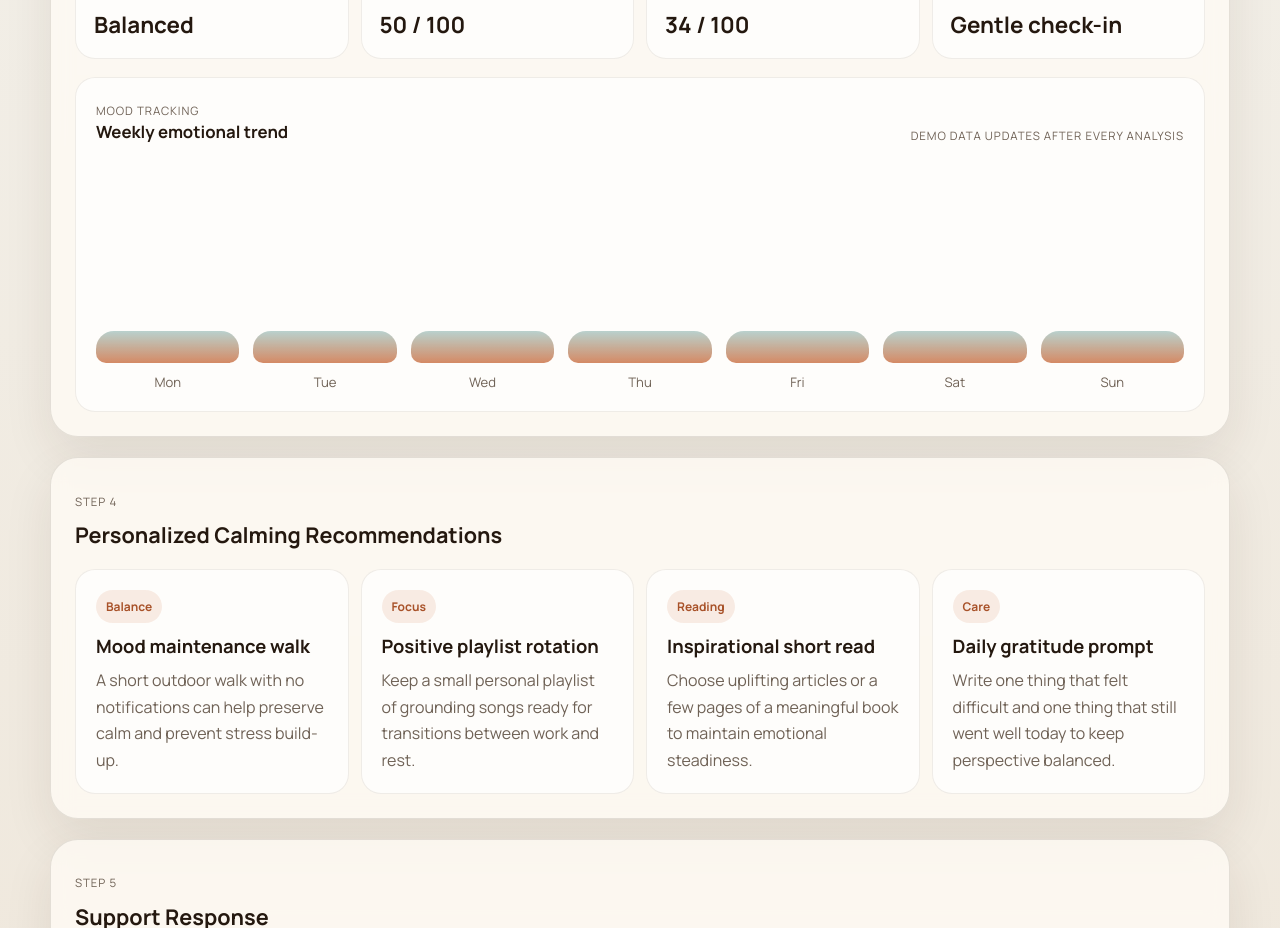
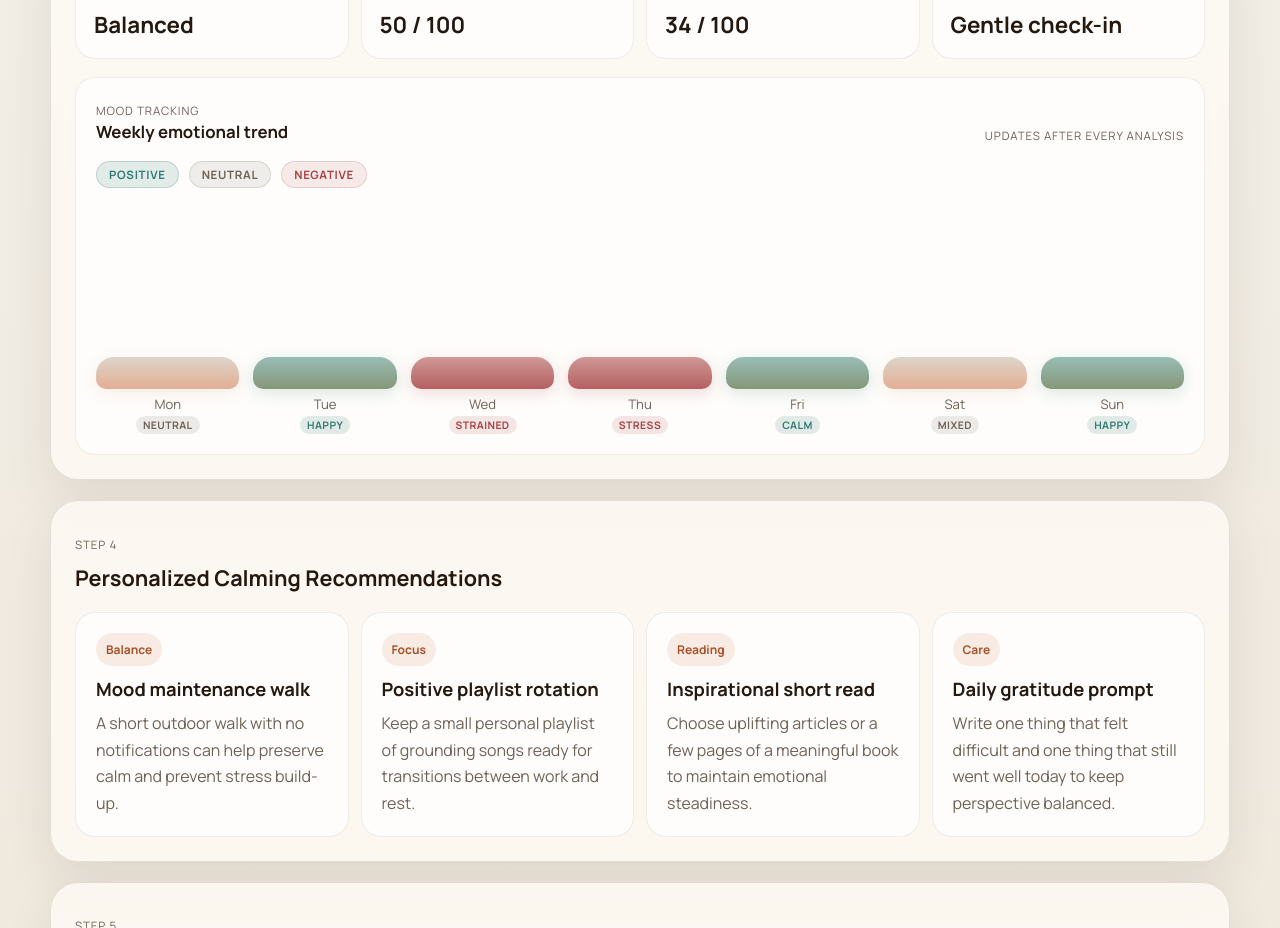
Before and after one commit to Kishan-rao/CalmDown-AI, a React (Vite) app in the folder client/: page / in a window 1280 px wide. Shown: the part 1460-2388 px from the top of the page. Built offline with nearby package versions, Linux system fonts and the light colour scheme.

Commit message:
Implemented Graph

```diff
--- a/client/src/App.tsx
+++ b/client/src/App.tsx
@@ -118,7 +118,7 @@ function App() {
     setSupportText(finalSupportText);
     setRecommendations(finalRecommendations);
 
-    addMoodEntry(finalStress);
+    addMoodEntry(finalStress, finalMood, finalSentimentScore);
   };
 
   const handleDemoFill = () => {
--- a/client/src/components/AnalysisDashboard.tsx
+++ b/client/src/components/AnalysisDashboard.tsx
@@ -1,11 +1,28 @@
 import { Panel } from './Panel';
+
+interface MoodEntry {
+  day: string;
+  value: number;
+  emotion?: string;
+  sentiment?: number;
+}
 
 interface AnalysisDashboardProps {
   dominantEmotion: string;
   sentimentScore: number;
   stressIndex: number;
   supportMode: string;
-  moodHistory: { day: string; value: number }[];
+  moodHistory: MoodEntry[];
+}
+
+const POSITIVE_EMOTIONS = new Set(['happy', 'joy', 'calm', 'stable', 'reflective']);
+const NEGATIVE_EMOTIONS = new Set(['stress', 'anxiety', 'sadness', 'anger', 'burnout', 'strained', 'high distress']);
+
+function getEmotionCategory(emotion: string = 'Neutral'): 'positive' | 'neutral' | 'negative' {
+  const key = emotion.toLowerCase();
+  if (POSITIVE_EMOTIONS.has(key)) return 'positive';
+  if (NEGATIVE_EMOTIONS.has(key)) return 'negative';
+  return 'neutral';
 }
 
 export function AnalysisDashboard({
@@ -20,7 +37,7 @@ export function AnalysisDashboard({
       <div className="panel-header">
         <div>
           <p className="section-label">Step 3</p>
-          <h3>Sentiment & Risk Overview</h3>
+          <h3>Sentiment &amp; Risk Overview</h3>
         </div>
       </div>
 
@@ -49,18 +66,34 @@ export function AnalysisDashboard({
             <span className="section-label">Mood Tracking</span>
             <h4>Weekly emotional trend</h4>
           </div>
-          <span className="small-note">Demo data updates after every analysis</span>
+          <span className="small-note">Updates after every analysis</span>
         </div>
+
+        {/* Legend */}
+        <div className="mood-legend">
+          <span className="mood-legend-pill mood-legend-positive">Positive</span>
+          <span className="mood-legend-pill mood-legend-neutral">Neutral</span>
+          <span className="mood-legend-pill mood-legend-negative">Negative</span>
+        </div>
+
         <div className="mood-bars">
-          {moodHistory.map((entry, index) => (
-            <div className="mood-bar" key={index}>
-              <div
-                className="mood-bar-fill"
-                style={{ height: `${Math.max(entry.value, 18)}%` }}
-              ></div>
-              <label>{entry.day}</label>
-            </div>
-          ))}
+          {moodHistory.map((entry, index) => {
+            const category = getEmotionCategory(entry.emotion);
+            const barHeight = Math.max(entry.sentiment ?? entry.value, 18);
+            return (
+              <div className="mood-bar" key={index}>
+                <div
+                  className={`mood-bar-fill mood-bar-${category}`}
+                  style={{ height: `${barHeight}%` }}
+                  title={`${entry.emotion ?? 'Neutral'} — Sentiment: ${entry.sentiment ?? entry.value}`}
+                />
+                <label className="mood-bar-label">
+                  <span className="mood-bar-day">{entry.day}</span>
+                  <span className={`mood-bar-tag mood-tag-${category}`}>{entry.emotion ?? 'Neutral'}</span>
+                </label>
+              </div>
+            );
+          })}
         </div>
       </div>
     </Panel>
--- a/client/src/hooks/useMoodHistory.ts
+++ b/client/src/hooks/useMoodHistory.ts
@@ -5,16 +5,18 @@ const historyStorageKey = "calmdown-ai-mood-history";
 export interface MoodEntry {
   day: string;
   value: number;
+  emotion?: string;
+  sentiment?: number;
 }
 
 const defaultMoodHistory: MoodEntry[] = [
-  { day: "Mon", value: 44 },
-  { day: "Tue", value: 58 },
-  { day: "Wed", value: 52 },
-  { day: "Thu", value: 48 },
-  { day: "Fri", value: 60 },
-  { day: "Sat", value: 42 },
-  { day: "Sun", value: 36 },
+  { day: "Mon", value: 44, emotion: "Neutral", sentiment: 52 },
+  { day: "Tue", value: 28, emotion: "Happy", sentiment: 78 },
+  { day: "Wed", value: 52, emotion: "Strained", sentiment: 40 },
+  { day: "Thu", value: 68, emotion: "Stress", sentiment: 28 },
+  { day: "Fri", value: 30, emotion: "Calm", sentiment: 72 },
+  { day: "Sat", value: 42, emotion: "Mixed", sentiment: 50 },
+  { day: "Sun", value: 20, emotion: "Happy", sentiment: 85 },
 ];
 
 function getTodayLabel() {
@@ -30,7 +32,14 @@ export function useMoodHistory() {
       if (saved) {
         const parsed = JSON.parse(saved);
         if (Array.isArray(parsed) && parsed.length > 0) {
-          setMoodHistory(parsed.slice(-7));
+          // Backwards-compat: fill missing fields with defaults
+          const normalized = parsed.map((e: MoodEntry) => ({
+            day: e.day ?? "?",
+            value: e.value ?? 50,
+            emotion: e.emotion ?? "Neutral",
+            sentiment: e.sentiment ?? 50,
+          }));
+          setMoodHistory(normalized.slice(-7));
         }
       }
     } catch (e) {
@@ -38,9 +47,9 @@ export function useMoodHistory() {
     }
   }, []);
 
-  const addMoodEntry = (value: number) => {
+  const addMoodEntry = (value: number, emotion = "Neutral", sentiment = 50) => {
     setMoodHistory(prev => {
-      const newHistory = [...prev, { day: getTodayLabel(), value }];
+      const newHistory = [...prev, { day: getTodayLabel(), value, emotion, sentiment }];
       if (newHistory.length > 7) {
         newHistory.shift();
       }
--- a/client/src/index.css
+++ b/client/src/index.css
@@ -460,20 +460,104 @@ textarea:focus {
   display: flex;
   flex-direction: column;
   justify-content: end;
-  gap: 10px;
+  gap: 6px;
   min-height: 210px;
 }
 
+/* Base bar fill */
 .mood-bar-fill {
   border-radius: 18px 18px 10px 10px;
-  background: linear-gradient(180deg, rgba(50, 124, 116, 0.34), rgba(202, 109, 63, 0.8));
   min-height: 32px;
+  transition: height 0.6s ease;
 }
 
-.mood-bar label {
+/* Color variants */
+.mood-bar-positive {
+  background: linear-gradient(180deg, rgba(50, 124, 116, 0.5), rgba(112, 133, 95, 0.85));
+  box-shadow: 0 4px 16px rgba(50, 124, 116, 0.18);
+}
+
+.mood-bar-neutral {
+  background: linear-gradient(180deg, rgba(179, 163, 142, 0.45), rgba(202, 109, 63, 0.55));
+  box-shadow: 0 4px 16px rgba(202, 109, 63, 0.12);
+}
+
+.mood-bar-negative {
+  background: linear-gradient(180deg, rgba(168, 68, 68, 0.55), rgba(168, 68, 68, 0.85));
+  box-shadow: 0 4px 16px rgba(168, 68, 68, 0.2);
+}
+
+/* Bar label block under bar */
+.mood-bar-label {
+  display: flex;
+  flex-direction: column;
+  align-items: center;
+  gap: 3px;
+}
+
+.mood-bar-day {
   text-align: center;
   color: var(--muted);
   font-size: 0.82rem;
+}
+
+.mood-bar-tag {
+  font-size: 0.65rem;
+  font-weight: 700;
+  letter-spacing: 0.04em;
+  padding: 2px 7px;
+  border-radius: 999px;
+  text-transform: uppercase;
+  white-space: nowrap;
+}
+
+.mood-tag-positive {
+  background: rgba(50, 124, 116, 0.14);
+  color: var(--teal);
+}
+
+.mood-tag-neutral {
+  background: rgba(111, 98, 86, 0.12);
+  color: var(--muted);
+}
+
+.mood-tag-negative {
+  background: rgba(168, 68, 68, 0.12);
+  color: var(--danger);
+}
+
+/* Legend */
+.mood-legend {
+  display: flex;
+  gap: 10px;
+  margin: 10px 0 16px;
+}
+
+.mood-legend-pill {
+  font-size: 0.72rem;
+  font-weight: 700;
+  letter-spacing: 0.06em;
+  text-transform: uppercase;
+  padding: 5px 12px;
+  border-radius: 999px;
+}
+
+.mood-legend-positive {
+  background: rgba(50, 124, 116, 0.14);
+  color: var(--teal);
+  border: 1px solid rgba(50, 124, 116, 0.22);
+}
+
+.mood-legend-neutral {
+  background: rgba(111, 98, 86, 0.10);
+  color: var(--muted);
+  border: 1px solid rgba(111, 98, 86, 0.18);
+}
+
+.mood-legend-negative {
+  background: rgba(168, 68, 68, 0.10);
+  color: var(--danger);
+  border: 1px solid rgba(168, 68, 68, 0.18);
 }
 
 .recommendation-grid {
```
